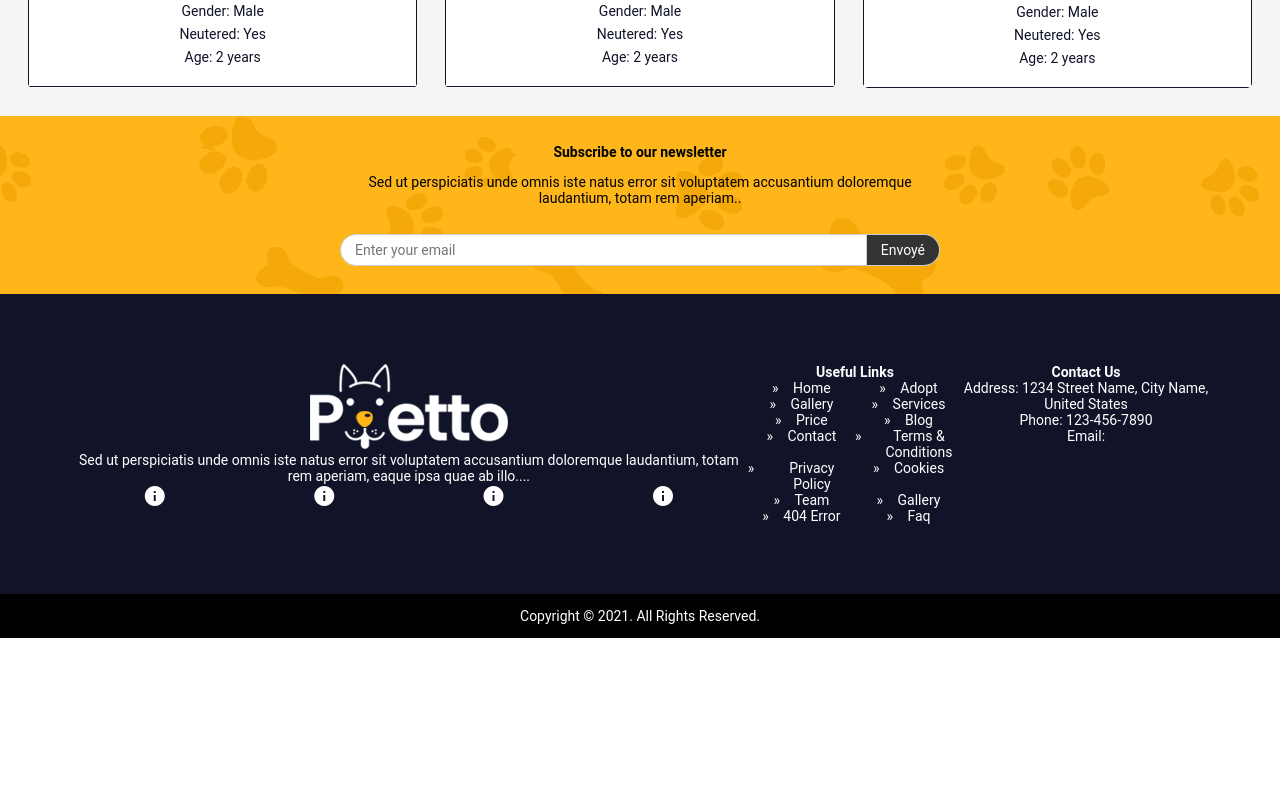
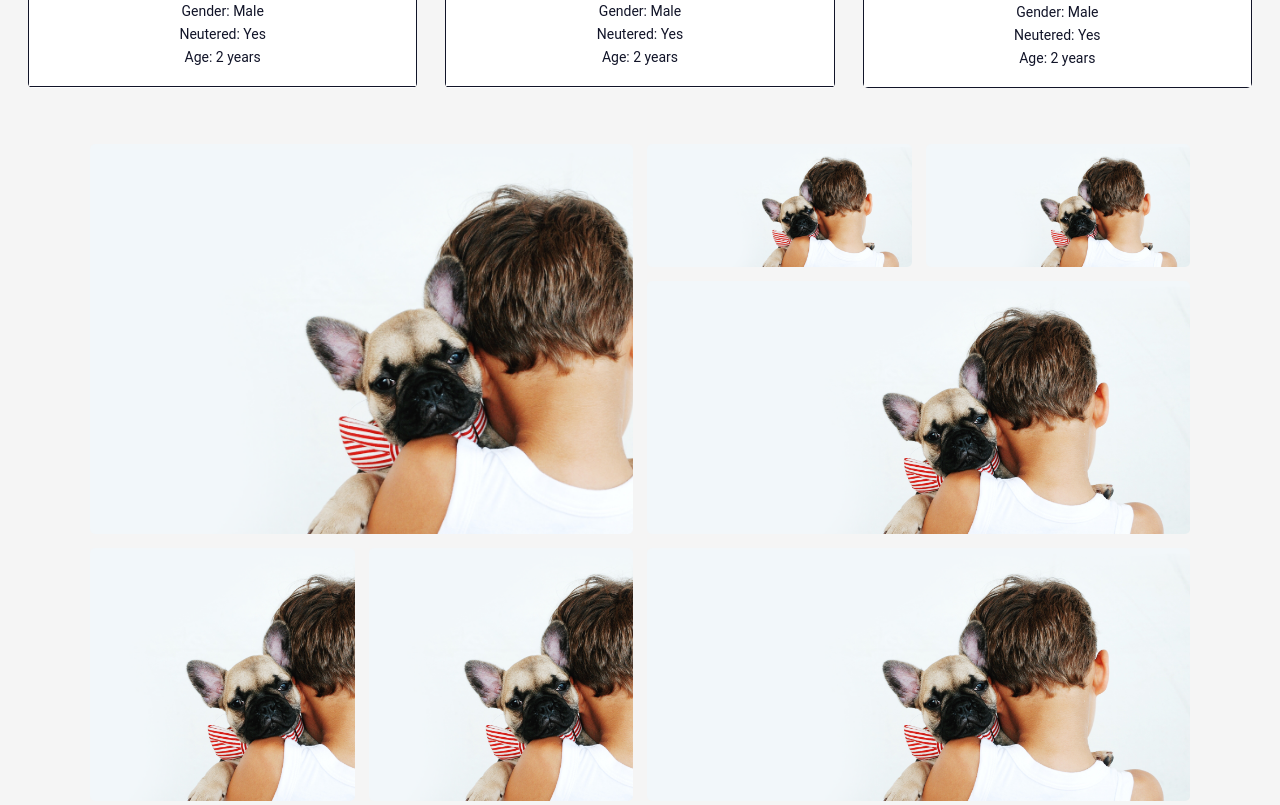
Before and after one commit to HugoDemont62/M1DIGITAL, a plain HTML site: page HTML_COURSE/index.html in a window 1280 px wide. Shown: the part 2584-3389 px from the top of the page. Before the commit the page ends 3222 px from the top, so only its background shows below. Drawn offline with nearby package versions, Linux system fonts and the light colour scheme; files that its build step writes are made by us from their sources.

Commit message:
[FEAT] new commit

```diff
--- a/HTML_COURSE/index.html
+++ b/HTML_COURSE/index.html
@@ -200,6 +200,20 @@
     </div>
 </section>
 
+<section class="gallery">
+    <div class="container">
+        <div class="gallery-grid">
+            <img src="content/slider1.png" alt="Gallery Image 1" id="img1">
+            <img src="content/slider1.png" alt="Gallery Image 2" id="img2">
+            <img src="content/slider1.png" alt="Gallery Image 3" id="img3">
+            <img src="content/slider1.png" alt="Gallery Image 4" id="img4">
+            <img src="content/slider1.png" alt="Gallery Image 5" id="img5">
+            <img src="content/slider1.png" alt="Gallery Image 6" id="img6">
+            <img src="content/slider1.png" alt="Gallery Image 7" id="img7">
+        </div>
+    </div>
+</section>
+
 
 <section class="newsletter">
     <div class="newsletter-content">
--- a/HTML_COURSE/style/style.sass
+++ b/HTML_COURSE/style/style.sass
@@ -418,3 +418,49 @@ header
         background-color: #333
         color: #fff
         cursor: pointer
+
+
+.gallery
+  padding: 2rem 0
+  background-color: $grey
+  .container
+    max-width: 1100px
+    .gallery-grid
+      display: grid
+      grid-template-columns: repeat(4, 1fr)
+      grid-template-rows: repeat(3, auto)
+      gap: 1rem
+
+      img
+        object-fit: cover
+        width: 100%
+        height: 100%
+        border-radius: $border-radius
+
+      #img1
+        grid-column: 1 / 3
+        grid-row: 1 / 3
+
+      #img2
+        grid-column: 3 / 4
+        grid-row: 1 / 2
+
+      #img3
+        grid-column: 4 / 5
+        grid-row: 1 / 2
+
+      #img4
+        grid-column: 3 / 5
+        grid-row: 2 / 3
+
+      #img5
+        grid-column: 1 / 2
+        grid-row: 3 / 4
+
+      #img6
+        grid-column: 2 / 3
+        grid-row: 3 / 4
+
+      #img7
+        grid-column: 3 / 5
+        grid-row: 3 / 4
```
